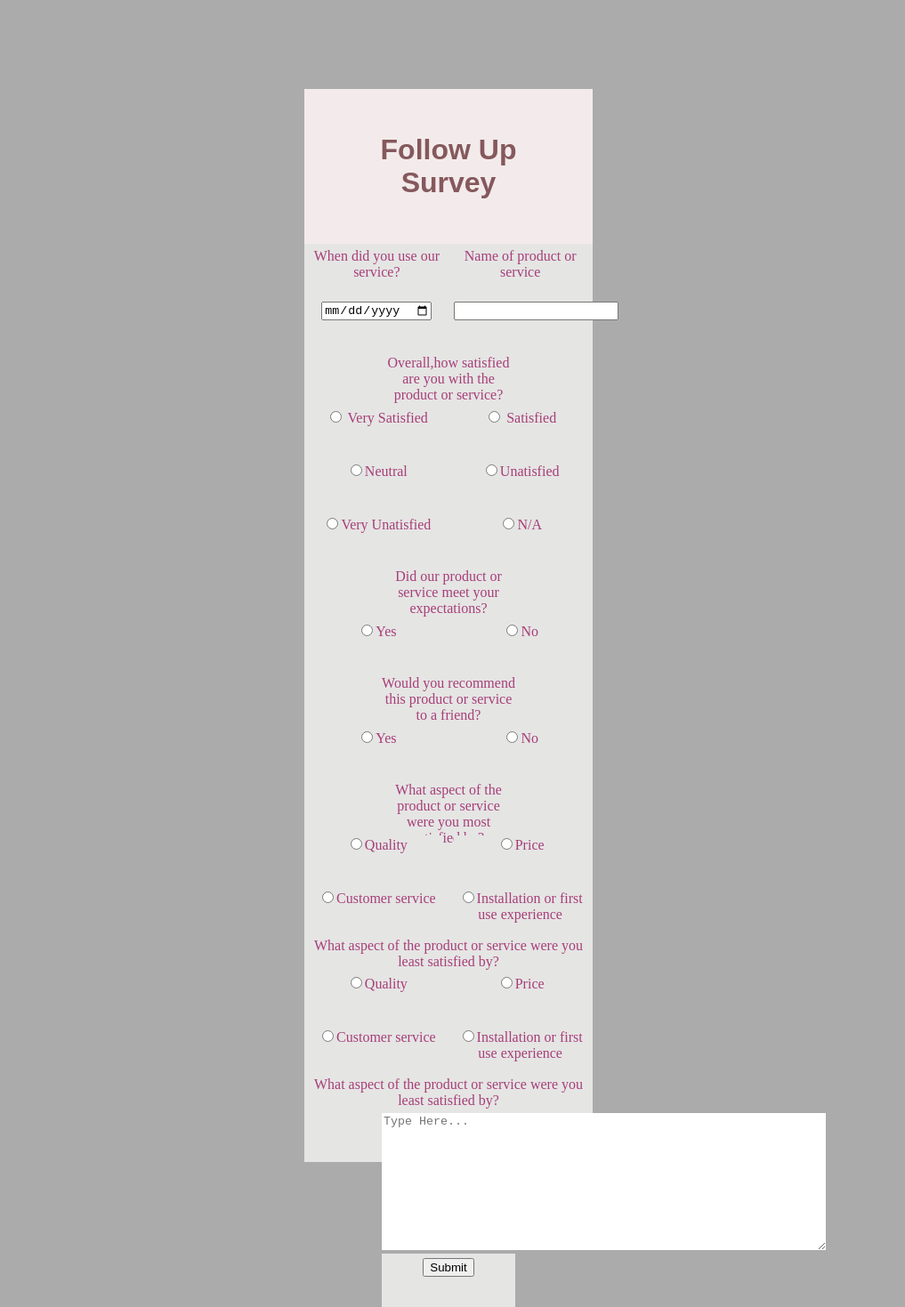
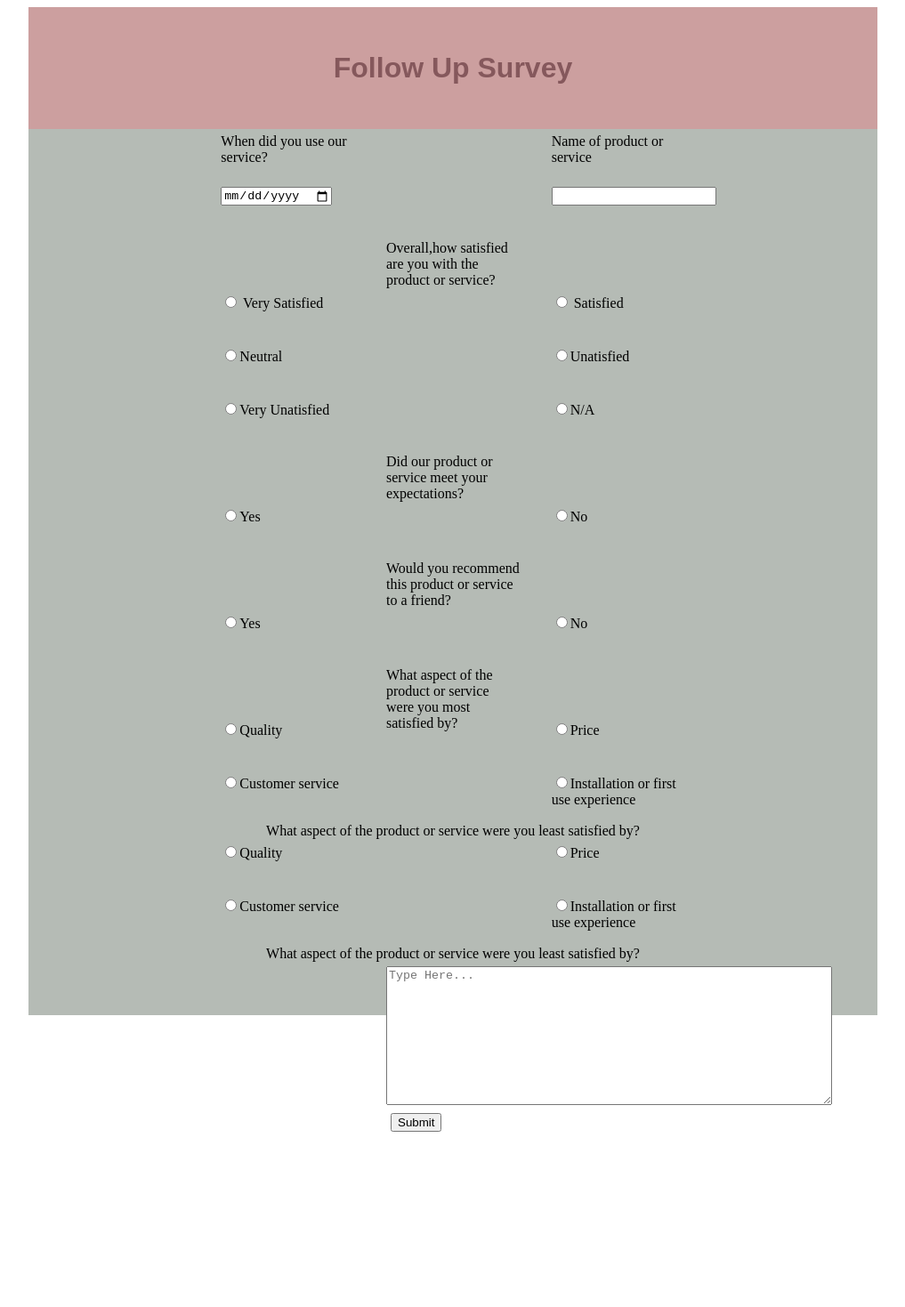
Before and after one commit to Fatima-Kabalan/flexcode-survey, a plain HTML site: page index.html in a window 1280 px wide. Shown: the whole page at 89% size, without its empty margins (136-1153 px from the left). After the commit the page ends 1306 px from the top, so only its background shows below. Drawn offline with Linux system fonts and the light colour scheme.

Commit message:
fixing layout of words in center

```diff
--- a/mystyle.css
+++ b/mystyle.css
@@ -1,55 +1,51 @@
 h1{
     color: rgb(133,88,92);
-    background-color: rgb(243, 235, 235);
+    background-color: rgb(204, 159, 159);
     text-align: center;
     padding:50px;
     margin: auto;
-    font-weight: 78px;
+    font-weight: 80pt;
     font-family: sans-serif;
-
-
 }
 
-body{
+.body{
     margin:100px;
-    background-color:rgb(171,171,171);
+    background-color:rgb(199, 185, 185);
     text-align: center;
-    color:rgb(167, 62, 120);
+    color:rgb(177, 102, 143);
     size: 18px;
-
-
 }
 
-
-div{
-    background-color:rgb(229,229,228);
+.div{
+    font-size: medium;
+    background-color: rgb(167, 167, 184);
 }
 
 form {
-    margin-left:35%;
-    margin-right:35%;
-  }
+    margin-left:160px;
+    margin-right:150px;
+    background-color: rgb(181, 187, 181);
+}
 
-textarea {
+.textarea {
     resize: none;
     border:transparent;
-    text-align: left;
+    text-align:center;
     block-size: auto;
     resize: both;
     overflow: auto;
-  }
-
+}
 
 .item {
     width:150px;
     height:50px;
     margin:5px;
-
 }
 
 .flex {
   display: flex;
 }
+
 .flex-space-evenly {
   justify-content: space-evenly;
 }
```
Also changed, not shown: index.html (line endings or trailing spaces).
